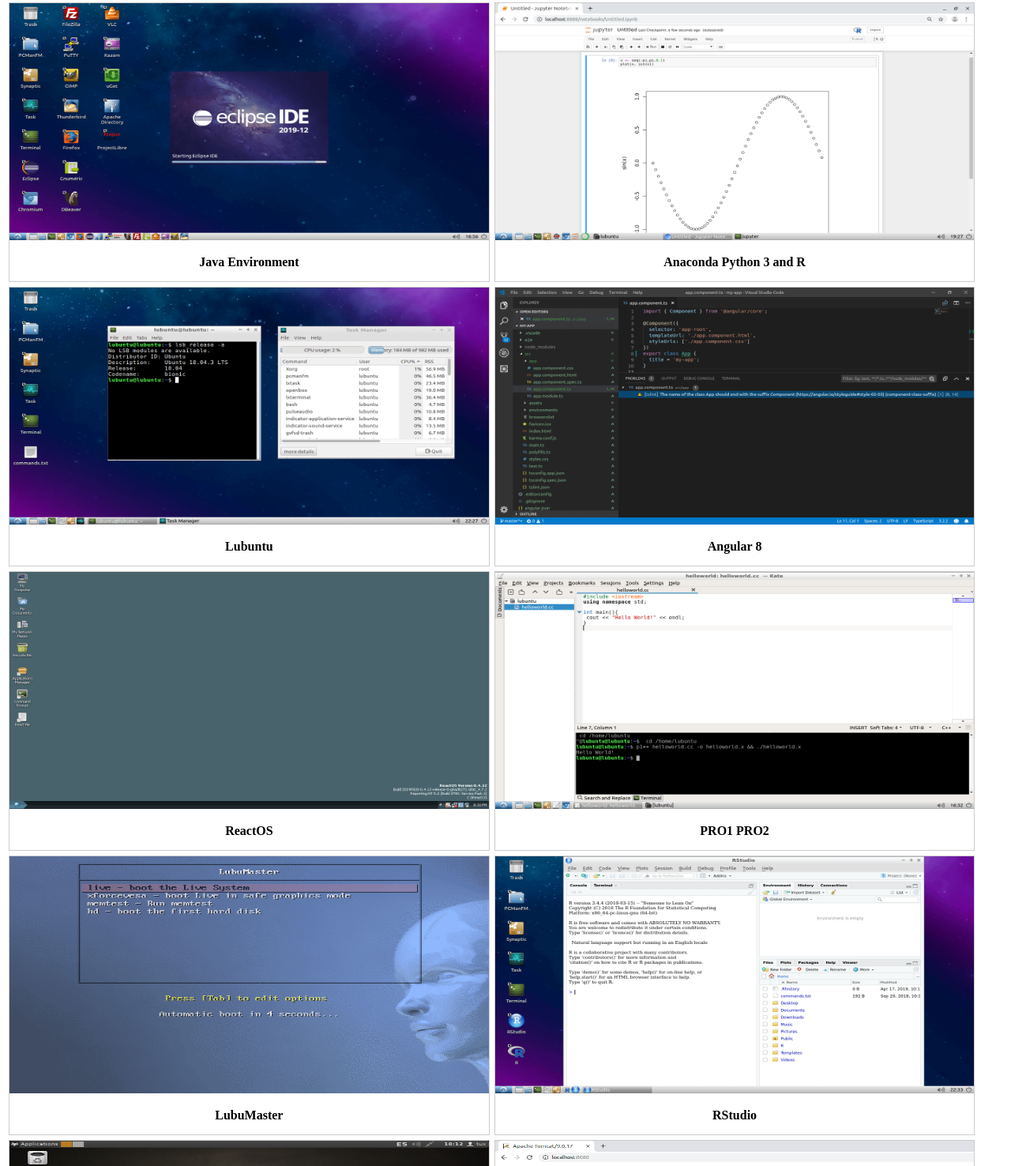
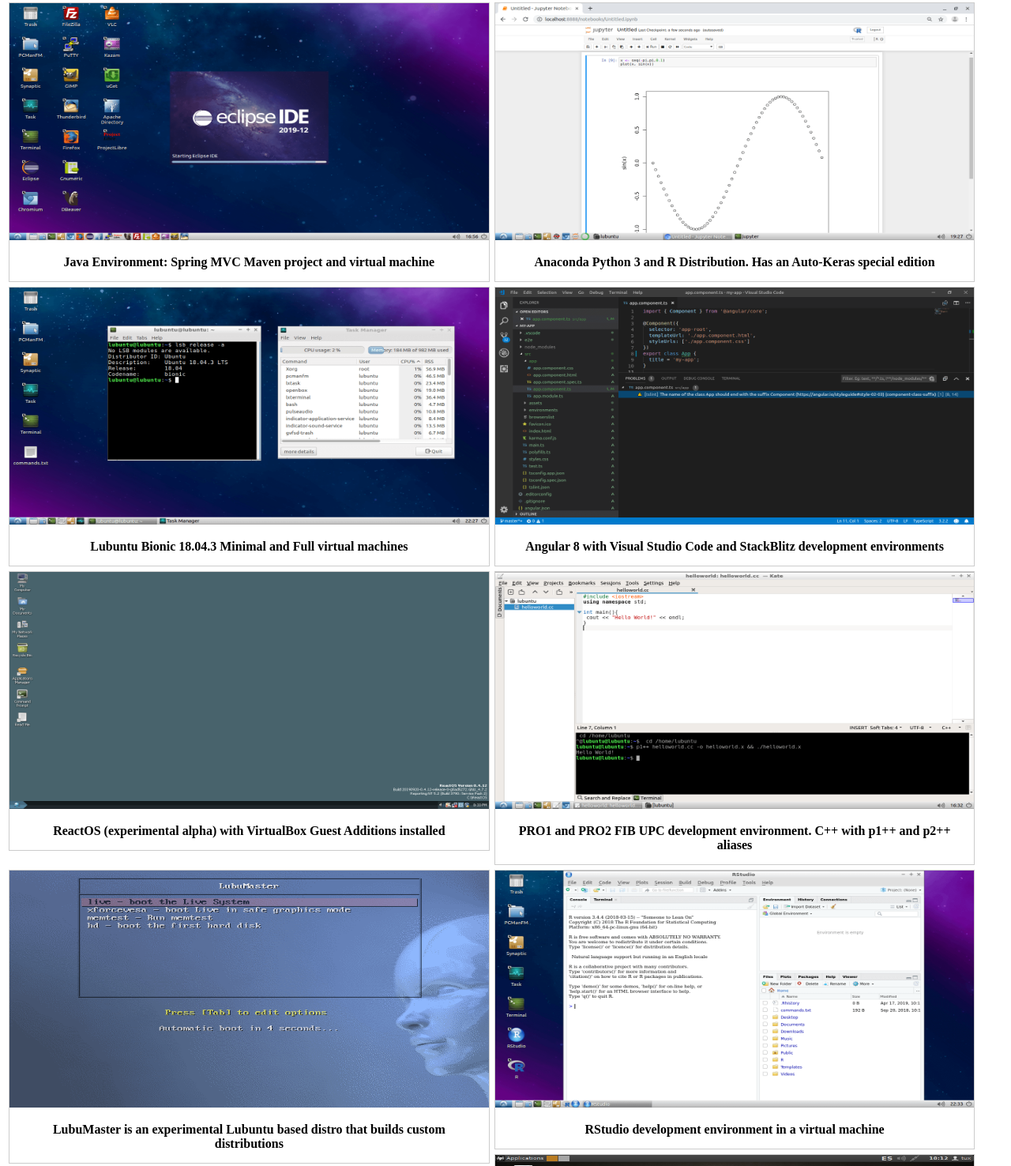
Before and after one commit to Virtual-Machines/virtual-machines.github.io, a plain HTML site: page index.html in a window 1280 px wide. Shown: the part 125-1601 px from the top of the page at 79% size. Drawn offline with Linux system fonts and the light colour scheme.

Commit message:
Update index.html

```diff
--- a/index.html
+++ b/index.html
@@ -18,77 +18,77 @@
 		<div class="gallery">
 			<a href="/Java-Environment-VirtualBox" target="_blank">
 				<img src="img/Java-Environment-VirtualBox.png" alt="Java Environment VirtualBox" width="600" height="400">
-				<div class="desc">Java Environment</div>
+				<div class="desc">Java Environment: Spring MVC Maven project and virtual machine</div>
 			</a>
 		</div>
 
 		<div class="gallery">
 			<a href="/Anaconda-VirtualBox" target="_blank">
 				<img src="img/Anaconda-VirtualBox.png" alt="Anaconda VirtualBox" width="600" height="400">
-				<div class="desc">Anaconda Python 3 and R</div>
+				<div class="desc">Anaconda Python 3 and R Distribution. Has an Auto-Keras special edition</div>
 			</a>
 		</div>
 
 		<div class="gallery">
 			<a href="/Lubuntu-VirtualBox" target="_blank">
 				<img src="img/Lubuntu-VirtualBox.png" alt="Lubuntu Minimal VirtualBox" width="600" height="400">
-				<div class="desc">Lubuntu</div>
+				<div class="desc">Lubuntu Bionic 18.04.3 Minimal and Full virtual machines</div>
 			</a>
 		</div>
 
 		<div class="gallery">
 			<a href="/Angular-VirtualBox" target="_blank">
 				<img src="img/Angular-VirtualBox.png" alt="Angular VirtualBox" width="600" height="400">
-				<div class="desc">Angular 8</div>
+				<div class="desc">Angular 8 with Visual Studio Code and StackBlitz development environments</div>
 			</a>
 		</div>
 
 		<div class="gallery">
 			<a href="/ReactOS-VirtualBox" target="_blank">
 				<img src="img/ReactOS-VirtualBox.png" alt="ReactOS VirtualBox" width="600" height="400">
-				<div class="desc">ReactOS</div>
+				<div class="desc">ReactOS (experimental alpha) with VirtualBox Guest Additions installed</div>
 			</a>
 		</div>
 
 		<div class="gallery">
 			<a href="/PRO1-PRO2-FIB-VirtualBox" target="_blank">
 				<img src="img/PRO1PRO2-VirtualBox.png" alt="PRO1PRO2 VirtualBox" width="600" height="400">
-				<div class="desc">PRO1 PRO2</div>
+				<div class="desc">PRO1 and PRO2 FIB UPC development environment. C++ with p1++ and p2++ aliases</div>
 			</a>
 		</div>
 
 		<div class="gallery">
 			<a href="/LubuMaster" target="_blank">
 				<img src="img/LubuMaster-VirtualBox.png" alt="LubuMaster VirtualBox" width="600" height="400">
-				<div class="desc">LubuMaster</div>
+				<div class="desc">LubuMaster is an experimental Lubuntu based distro that builds custom distributions</div>
 			</a>
 		</div>
 
 		<div class="gallery">
 			<a href="/RStudio-VirtualBox" target="_blank">
 				<img src="img/RStudio-VirtualBox.png" alt="RStudio VirtualBox" width="600" height="400">
-				<div class="desc">RStudio</div>
+				<div class="desc">RStudio development environment in a virtual machine</div>
 			</a>
 		</div>
 
 		<div class="gallery">
 			<a href="/SliTaz-VirtualBox" target="_blank">
 				<img src="img/SliTaz-VirtualBox.png" alt="SliTaz VirtualBox" width="600" height="400">
-				<div class="desc">SliTaz</div>
+				<div class="desc">SliTaz in a virtual machine</div>
 			</a>
 		</div>
 
 		<div class="gallery">
 			<a href="/Tomcat-VirtualBox" target="_blank">
 				<img src="img/Tomcat-VirtualBox.png" alt="Tomcat VirtualBox" width="600" height="400">
-				<div class="desc">Tomcat</div>
+				<div class="desc">Tomcat 9 with JRE 8 in a virtual machine</div>
 			</a>
 		</div>
 
 		<div class="gallery">
 			<a href="/Qt-Creator-VirtualBox" target="_blank">
 				<img src="img/QtCreator-VirtualBox.png" alt="QtCreator VirtualBox" width="600" height="400">
-				<div class="desc">QtCreator</div>
+				<div class="desc">Qt Creator Community IDE in a virtual machine</div>
 			</a>
 		</div>
 
```
